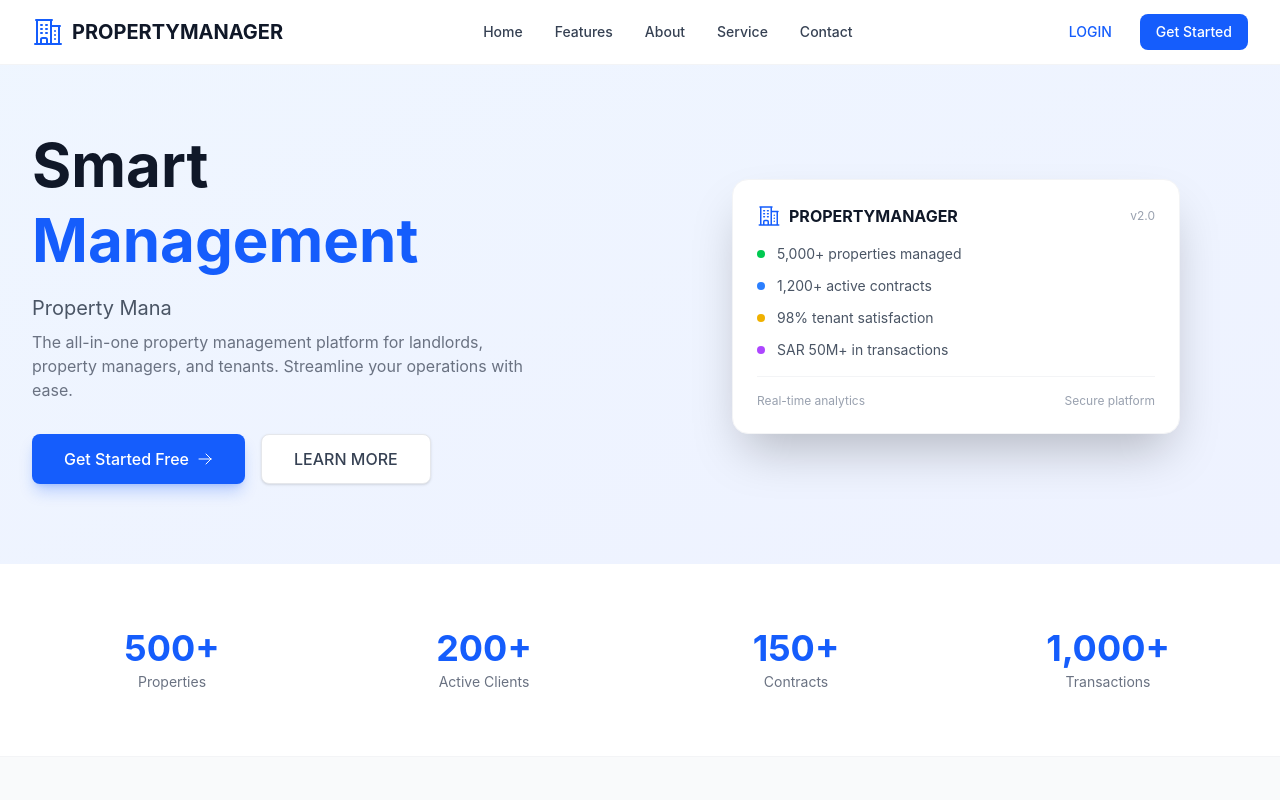
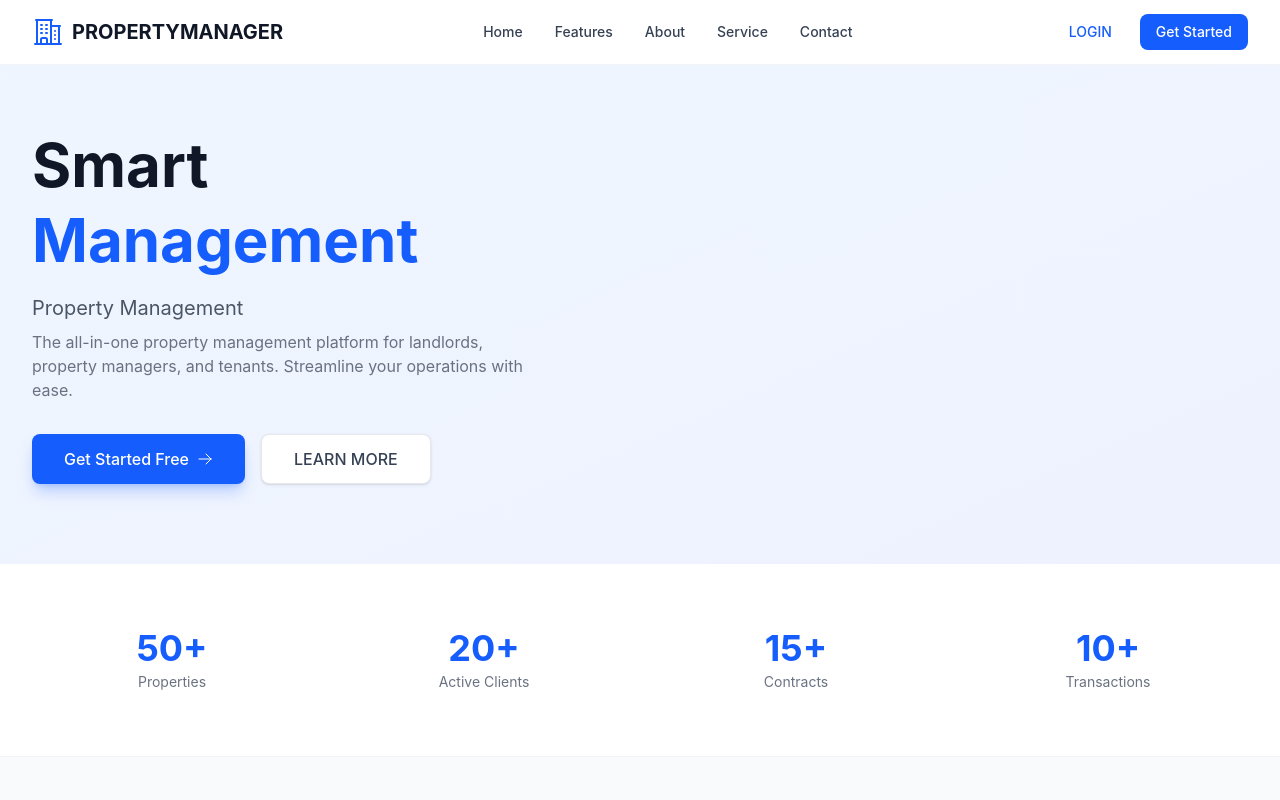
Before and after one commit to yared2124/PropertyManagementSystem, a React (Vite) app in the folder frontend/: page / in a window 1280 px wide. Shown: the top 800 px of the page. Built offline with nearby package versions, Linux system fonts and the light colour scheme.

Commit message:
home page updated

```diff
--- a/frontend/src/pages/Employees.tsx
+++ b/frontend/src/pages/Employees.tsx
@@ -1,40 +1,104 @@
-import { useState } from "react";
-import { PlusIcon, MagnifyingGlassIcon } from "@heroicons/react/24/outline";
+import { useState, useEffect } from "react";
+import { Link, useNavigate } from "react-router-dom";
+import {
+  PlusIcon,
+  MagnifyingGlassIcon,
+  PencilIcon,
+  TrashIcon,
+} from "@heroicons/react/24/outline";
+import api from "../api/client";
+import { User } from "../types";
+import { StatusBadge } from "../components/common/StatusBadge";
+
+// Employee roles: exclude TENANT and LANDLORD
+const EMPLOYEE_ROLES = [
+  "SYSTEM_ADMIN",
+  "PROPERTY_MANAGER",
+  "ACCOUNTANT",
+  "LEGAL_ADMIN",
+];
 
 export default function Employees() {
+  const navigate = useNavigate();
+  const [employees, setEmployees] = useState<User[]>([]);
+  const [loading, setLoading] = useState(true);
   const [search, setSearch] = useState("");
-  // Mock data – replace with API call
-  const employees = [
-    {
-      id: 1,
-      name: "John Doe",
-      role: "Property Manager",
-      email: "john@example.com",
-      phone: "+966 50 123 4567",
-    },
-    {
-      id: 2,
-      name: "Jane Smith",
-      role: "Accountant",
-      email: "jane@example.com",
-      phone: "+966 50 123 4568",
-    },
-  ];
+  const [filterRole, setFilterRole] = useState("");
+
+  const fetchEmployees = async () => {
+    try {
+      const { data } = await api.get("/users");
+      // Filter only employee roles
+      const filtered = data.data.filter((user: User) =>
+        EMPLOYEE_ROLES.includes(user.role),
+      );
+      setEmployees(filtered);
+    } catch (error) {
+      console.error("Failed to fetch employees:", error);
+    } finally {
+      setLoading(false);
+    }
+  };
+
+  useEffect(() => {
+    fetchEmployees();
+  }, []);
+
+  const handleDelete = async (id: string, name: string) => {
+    if (!confirm(`Are you sure you want to delete ${name}?`)) return;
+    try {
+      await api.delete(`/users/${id}`);
+      fetchEmployees(); // Refresh list
+    } catch (error) {
+      console.error("Failed to delete employee:", error);
+      alert("Failed to delete employee. Please try again.");
+    }
+  };
+
+  const filteredEmployees = employees.filter((emp) => {
+    const matchSearch =
+      emp.firstName.toLowerCase().includes(search.toLowerCase()) ||
+      emp.lastName.toLowerCase().includes(search.toLowerCase()) ||
+      emp.email.toLowerCase().includes(search.toLowerCase());
+    const matchRole = filterRole ? emp.role === filterRole : true;
+    return matchSearch && matchRole;
+  });
+
+  const getRoleLabel = (role: string) => {
+    return role
+      .replace("_", " ")
+      .toLowerCase()
+      .replace(/\b\w/g, (l) => l.toUpperCase());
+  };
+
+  if (loading) {
+    return (
+      <div className="flex justify-center items-center h-64">
+        Loading employees...
+      </div>
+    );
+  }
 
   return (
     <div className="space-y-6">
+      {/* Header */}
       <div className="flex justify-between items-center">
         <div>
           <h1 className="text-2xl font-bold text-gray-900">Employees</h1>
           <p className="text-gray-600">Manage your team members</p>
         </div>
-        <button className="btn-primary flex items-center space-x-2">
+        <button
+          onClick={() => navigate("/users/new?role=PROPERTY_MANAGER")}
+          className="btn-primary flex items-center space-x-2"
+        >
           <PlusIcon className="w-5 h-5" />
           <span>Add Employee</span>
         </button>
       </div>
 
-      <div className="relative max-w-md">
+      {/* Search & Filter */}
+      <div className="flex flex-col md:flex-row gap-4">
+        <div className="relative flex-1">
           <MagnifyingGlassIcon className="absolute left-3 top-1/2 transform -translate-y-1/2 text-gray-400 w-5 h-5" />
           <input
             type="text"
@@ -44,37 +108,80 @@ export default function Employees() {
             className="w-full pl-10 pr-4 py-2 border border-gray-300 rounded-lg focus:ring-2 focus:ring-blue-500"
           />
         </div>
+        <select
+          value={filterRole}
+          onChange={(e) => setFilterRole(e.target.value)}
+          className="px-4 py-2 border border-gray-300 rounded-lg focus:ring-2 focus:ring-blue-500"
+        >
+          <option value="">All Roles</option>
+          {EMPLOYEE_ROLES.map((role) => (
+            <option key={role} value={role}>
+              {getRoleLabel(role)}
+            </option>
+          ))}
+        </select>
+      </div>
 
+      {/* Employee Table */}
       <div className="bg-white rounded-xl shadow-sm border border-gray-100 overflow-x-auto">
         <table className="w-full">
           <thead className="bg-gray-50 border-b border-gray-200">
             <tr className="text-left text-sm text-gray-500">
               <th className="px-6 py-3 font-medium">Name</th>
+              <th className="px-6 py-3 font-medium">Email</th>
               <th className="px-6 py-3 font-medium">Role</th>
-              <th className="px-6 py-3 font-medium">Email</th>
-              <th className="px-6 py-3 font-medium">Phone</th>
+              <th className="px-6 py-3 font-medium">Status</th>
               <th className="px-6 py-3 font-medium">Actions</th>
             </tr>
           </thead>
           <tbody className="divide-y divide-gray-100">
-            {employees.map((emp) => (
+            {filteredEmployees.length === 0 ? (
+              <tr>
+                <td
+                  colSpan={5}
+                  className="px-6 py-12 text-center text-gray-500"
+                >
+                  No employees found. Add one by clicking "Add Employee".
+                </td>
+              </tr>
+            ) : (
+              filteredEmployees.map((emp) => (
                 <tr key={emp.id} className="hover:bg-gray-50 transition-colors">
                   <td className="px-6 py-4 text-sm font-medium text-gray-900">
-                  {emp.name}
+                    {emp.firstName} {emp.lastName}
                   </td>
-                <td className="px-6 py-4 text-sm text-gray-600">{emp.role}</td>
-                <td className="px-6 py-4 text-sm text-gray-600">{emp.email}</td>
-                <td className="px-6 py-4 text-sm text-gray-600">{emp.phone}</td>
-                <td className="px-6 py-4 text-sm">
-                  <button className="text-blue-600 hover:text-blue-800 mr-2">
+                  <td className="px-6 py-4 text-sm text-gray-600">
+                    {emp.email}
+                  </td>
+                  <td className="px-6 py-4 text-sm text-gray-600">
+                    {getRoleLabel(emp.role)}
+                  </td>
+                  <td className="px-6 py-4">
+                    <StatusBadge
+                      status={emp.isActive ? "Active" : "Inactive"}
+                    />
+                  </td>
+                  <td className="px-6 py-4 text-sm space-x-2">
+                    <Link
+                      to={`/users/${emp.id}/edit`}
+                      className="inline-flex items-center px-2 py-1 text-blue-600 hover:bg-blue-50 rounded transition"
+                    >
+                      <PencilIcon className="w-4 h-4 mr-1" />
                       Edit
-                  </button>
-                  <button className="text-red-600 hover:text-red-800">
+                    </Link>
+                    <button
+                      onClick={() =>
+                        handleDelete(emp.id, `${emp.firstName} ${emp.lastName}`)
+                      }
+                      className="inline-flex items-center px-2 py-1 text-red-600 hover:bg-red-50 rounded transition"
+                    >
+                      <TrashIcon className="w-4 h-4 mr-1" />
                       Delete
                     </button>
                   </td>
                 </tr>
-            ))}
+              ))
+            )}
           </tbody>
         </table>
       </div>
--- a/frontend/src/pages/Home.tsx
+++ b/frontend/src/pages/Home.tsx
@@ -88,7 +88,7 @@ export default function Home() {
                 Smart <br />
                 <span className="text-blue-600">Management</span>
               </h1>
-              <p className="text-xl text-gray-600 mt-4">Property Mana</p>
+              <p className="text-xl text-gray-600 mt-4">Property Management</p>
               <p className="text-gray-500 mt-2 max-w-lg">
                 The all-in-one property management platform for landlords,
                 property managers, and tenants. Streamline your operations with
@@ -110,49 +110,6 @@ export default function Home() {
                 </Link>
               </div>
             </div>
-
-            {/* Right Column - Illustration */}
-            <div className="hidden lg:flex justify-center">
-              <div className="relative w-full max-w-md">
-                <div className="bg-white rounded-2xl shadow-2xl p-6 border border-gray-100">
-                  <div className="flex items-center justify-between mb-4">
-                    <div className="flex items-center space-x-2">
-                      <BuildingOffice2Icon className="w-6 h-6 text-blue-600" />
-                      <span className="font-bold text-gray-900">
-                        PROPERTYMANAGER
-                      </span>
-                    </div>
-                    <span className="text-xs text-gray-400">v2.0</span>
-                  </div>
-                  <div className="space-y-3">
-                    <div className="flex items-center space-x-3 text-sm text-gray-600">
-                      <span className="w-2 h-2 bg-green-500 rounded-full"></span>
-                      <span>5,000+ properties managed</span>
-                    </div>
-                    <div className="flex items-center space-x-3 text-sm text-gray-600">
-                      <span className="w-2 h-2 bg-blue-500 rounded-full"></span>
-                      <span>1,200+ active contracts</span>
-                    </div>
-                    <div className="flex items-center space-x-3 text-sm text-gray-600">
-                      <span className="w-2 h-2 bg-yellow-500 rounded-full"></span>
-                      <span>98% tenant satisfaction</span>
-                    </div>
-                    <div className="flex items-center space-x-3 text-sm text-gray-600">
-                      <span className="w-2 h-2 bg-purple-500 rounded-full"></span>
-                      <span>SAR 50M+ in transactions</span>
-                    </div>
-                  </div>
-                  <div className="mt-4 pt-4 border-t border-gray-100 flex justify-between">
-                    <span className="text-xs text-gray-400">
-                      Real-time analytics
-                    </span>
-                    <span className="text-xs text-gray-400">
-                      Secure platform
-                    </span>
-                  </div>
-                </div>
-              </div>
-            </div>
           </div>
         </div>
       </section>
@@ -162,19 +119,19 @@ export default function Home() {
         <div className="max-w-7xl mx-auto px-4 sm:px-6 lg:px-8">
           <div className="grid grid-cols-2 md:grid-cols-4 gap-8 text-center">
             <div>
-              <p className="text-4xl font-bold text-blue-600">500+</p>
+              <p className="text-4xl font-bold text-blue-600">50+</p>
               <p className="text-sm text-gray-500 mt-1">Properties</p>
             </div>
             <div>
-              <p className="text-4xl font-bold text-blue-600">200+</p>
+              <p className="text-4xl font-bold text-blue-600">20+</p>
               <p className="text-sm text-gray-500 mt-1">Active Clients</p>
             </div>
             <div>
-              <p className="text-4xl font-bold text-blue-600">150+</p>
+              <p className="text-4xl font-bold text-blue-600">15+</p>
               <p className="text-sm text-gray-500 mt-1">Contracts</p>
             </div>
             <div>
-              <p className="text-4xl font-bold text-blue-600">1,000+</p>
+              <p className="text-4xl font-bold text-blue-600">10+</p>
               <p className="text-sm text-gray-500 mt-1">Transactions</p>
             </div>
           </div>
@@ -318,7 +275,7 @@ export default function Home() {
                 The all-in-one property management platform.
               </p>
               <p className="text-sm mt-2">
-                © 2024 PROPERTYMANAGER. All rights reserved.
+                © 2026 PROPERTYMANAGER. All rights reserved.
               </p>
             </div>
             <div>
```
Lines whose indentation alone changed are shown as unchanged.
